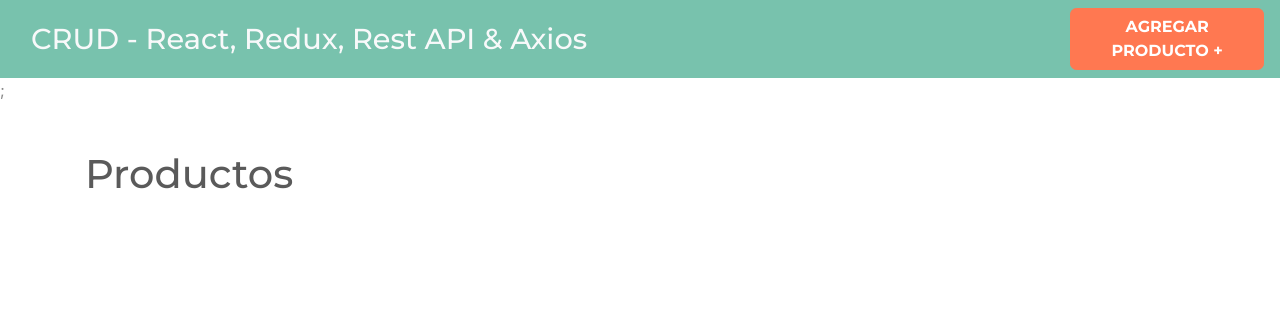
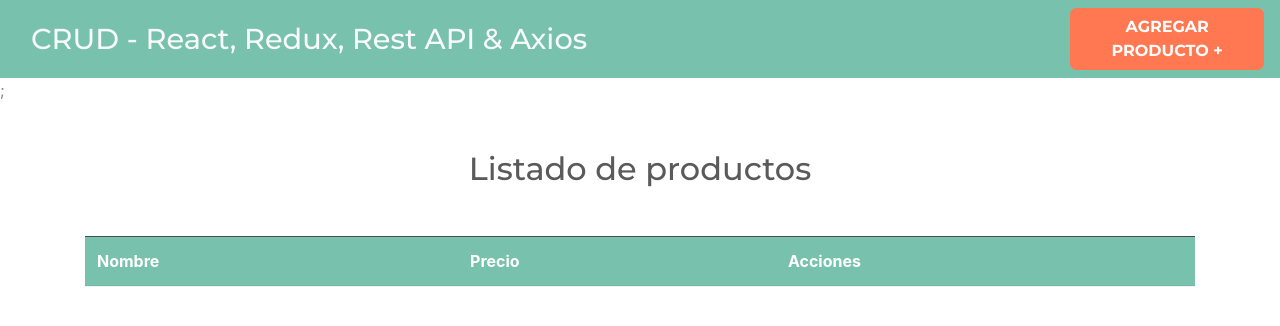
Before and after one commit to rodrigoSolano/crud-redux, a React (Create React App) app: page / in a window 1280 px wide. Shown: the top 326 px of the page. Built offline with nearby package versions, Linux system fonts and the light colour scheme.

Commit message:
Create the component "Product" The "Product" component was created

```diff
--- a/src/components/Productos.js
+++ b/src/components/Productos.js
@@ -1,5 +1,21 @@
 const Productos = () => {
-  return <h1>Productos</h1>;
+  return (
+    <>
+      <h2 className="text-center my-5">Listado de productos</h2>
+      <table className="table table-striped">
+        <thead className="bg-primary table-dark">
+          <tr>
+            <th scope="col">Nombre</th>
+            <th scope="col">Precio</th>
+            <th scope="col">Acciones</th>
+          </tr>
+        </thead>
+        <tbody>
+
+        </tbody>
+      </table>
+    </>
+  );
 };
 
 export default Productos;
```
